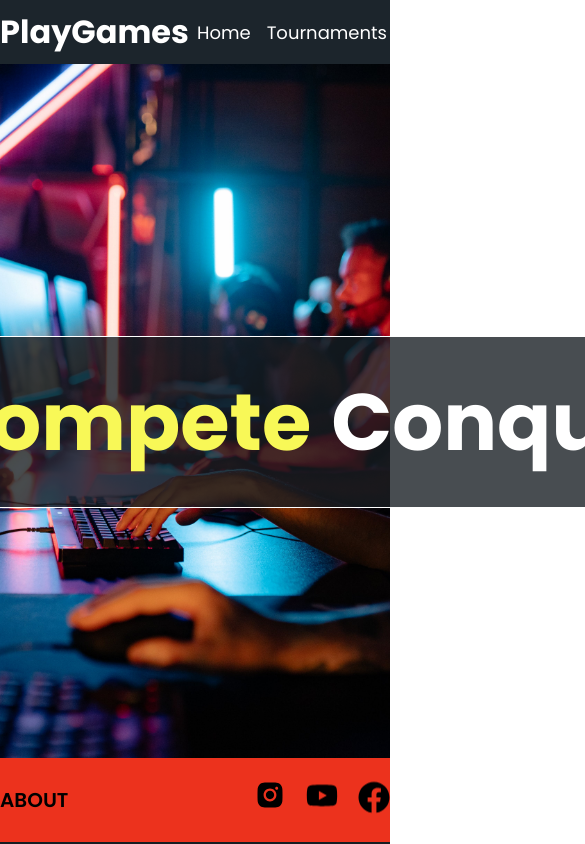
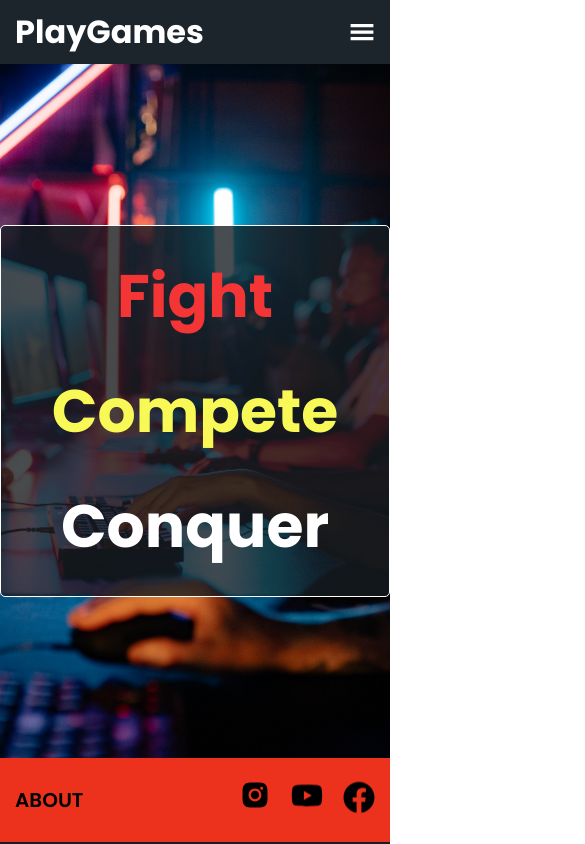
Before and after one commit to rotgenix/PlayGames-PlayerFrontEnd, a React (Vite) app: page / in a window 390 px wide. Shown: the top 844 px of the page, 585 px wide, since content can reach past the window. Built offline with nearby package versions, Linux system fonts and the light colour scheme; no server answers.

Commit message:
First Commit of source code

```diff
--- a/index.html
+++ b/index.html
@@ -5,7 +5,7 @@
   <meta charset="UTF-8" />
   <link rel="icon" type="image/svg+xml" href="/vite.svg" />
   <meta name="viewport" content="width=device-width, initial-scale=1.0" />
-  <title>LoadOut.in</title>
+  <title>PlayGames</title>
 </head>
 
 <body>
--- a/src/Components/Navbar.jsx
+++ b/src/Components/Navbar.jsx
@@ -7,8 +7,24 @@ import '../Styles/navbar.css'
 import { Context } from '../main'
 import axios from 'axios'
 import { server } from '../App'
+import { GiHamburgerMenu } from "react-icons/gi";
+import { useState } from 'react'
+
+import { ImCross } from "react-icons/im";
 
 const Navbar = () => {
+
+    const navInitial = {
+        left: '0',
+        top: '-400px'
+    }
+    const navFinal = {
+        left: '0',
+        top: '60px'
+    }
+
+    const [verticalNav, setVerticalNav] = useState(false);
+
 
     const Navigate = useNavigate();
 
@@ -21,6 +37,7 @@ const Navbar = () => {
 
 
     const logOutHandler = async () => {
+        setVerticalNav(!verticalNav)
         const { data } = await axios.get(`${server}/playerLogout`, {
             withCredentials: true,
         });
@@ -34,6 +51,7 @@ const Navbar = () => {
         else {
             alert(data.message);
             setIsPlayerLoggedIn(true);
+
             // console.log(isPlayerLoggedIn)
         }
     }
@@ -74,36 +92,67 @@ const Navbar = () => {
 
 
                     <div className="right">
-                        <ul>
+                        <ul
+                            style={verticalNav ? navFinal : navInitial}
+                        >
                             <li>
-                                <Link to={'/'}> <button>Home</button> </Link>
+                                <Link to={'/'}> <button
+                                    onClick={() => {
+                                        setVerticalNav(!verticalNav)
+                                    }}
+                                >Home</button> </Link>
                             </li>
 
                             <li>
-                                <Link to={'/tournaments'}> <button>Tournaments</button> </Link>
+                                <Link to={'/tournaments'}>
+                                    <button
+                                        onClick={() => {
+                                            setVerticalNav(!verticalNav)
+                                        }}
+                                    >Tournaments</button> </Link>
                             </li>
 
                             <li>
                                 {
 
-                                    isPlayerLoggedIn ? <Link to={`/myprofile/${playerID}`}> <button>MyProfile</button> </Link>
+                                    isPlayerLoggedIn ? <Link to={`/myprofile/${playerID}`}> <button
+                                        onClick={() => {
+                                            setVerticalNav(!verticalNav)
+                                        }}
+                                    >MyProfile</button> </Link>
                                         :
-                                        <Link to={'/join'}> <button>Join</button> </Link>
+                                        <Link to={'/join'}>
+                                            <button onClick={() => {
+                                                setVerticalNav(!verticalNav)
+                                            }}
+                                            >Join</button> </Link>
                                 }
                             </li>
 
                             <li>
 
                                 {
-                                    isPlayerLoggedIn ? <button className='log-out-btn' onClick={logOutHandler}>Logout</button>
+                                    isPlayerLoggedIn ? <button className='log-out-btn' onClick={logOutHandler} >Logout</button>
                                         :
                                         <Link to={'/login'}>
-                                            <button>Login</button>
+                                            <button onClick={() => {
+                                                setVerticalNav(!verticalNav)
+                                            }}>Login</button>
                                         </Link>
                                 }
                             </li>
 
                         </ul>
+                        <button
+                            onClick={() => {
+                                setVerticalNav(!verticalNav);
+                            }}
+                            className='hamburger'
+                        >
+                            {
+                                verticalNav ? <ImCross /> : <GiHamburgerMenu />
+                            }
+                        </button>
                     </div>
                 </div>
             </nav>
--- a/src/Pages/CreateTournament.jsx
+++ b/src/Pages/CreateTournament.jsx
@@ -1,12 +1,12 @@
 import axios from 'axios';
 import React, { useState } from 'react'
 import { useNavigate } from 'react-router-dom';
-import { server } from '../App';
+
 
 const CreateTournament = () => {
 
     const Navigate = useNavigate();
-
+    const server = '';
     const [tournamentName, setTournamentName] = useState('');
     const [prizePool, setPrizePool] = useState(0);
     const [tournamentDate, setTournamentDate] = useState(new Date());
@@ -19,7 +19,7 @@ const CreateTournament = () => {
 
         console.log('sending ', tournamentName, prizePool, tournamentDate, tournamentTime, gameName);
 
-        const { data } = await axios.post(`${server}/createTournament`, {
+        const { data } = await axios.post(`https://playgames-fz1x.onrender.com/tournament/createTournament`, {
             tournamentName,
             prizePool,
             tournamentDate,
--- a/src/Pages/PlayerRegistration.jsx
+++ b/src/Pages/PlayerRegistration.jsx
@@ -7,7 +7,6 @@ import { server } from '../App';
 import { Context } from '../main';
 
 import '../Styles/PlayerRegister.css'
-
 
 import registerBackground from '../assets/register-background.jpg'
 import Loader from '../Components/Loader';
--- a/src/Styles/App.css
+++ b/src/Styles/App.css
@@ -1,7 +1,4 @@
 @import url('https://fonts.googleapis.com/css2?family=Poppins:ital,wght@0,100;0,200;0,300;0,400;0,500;0,600;0,700;0,800;1,100;1,200;1,300;1,400;1,500;1,600;1,700;1,800&display=swap');
-
-
-
 
 * {
     margin: 0;
@@ -12,3 +9,96 @@
 body {
     font-family: 'Poppins', sans-serif;
 }
+
+
+
+/* /responsive */
+
+@media screen and (max-width: 1100px) {
+    .background-text-container {
+        border-radius: 5px;
+    }
+
+    .background-text-container h1 {
+
+        display: flex;
+        flex-direction: column;
+        justify-content: center;
+        align-items: center;
+        gap: 25px;
+    }
+}
+
+@media screen and (max-width: 700px) {
+    .nav-container {
+        position: relative;
+    }
+
+    .hamburger {
+        /* display: block; */
+        font-size: 26px;
+        display: flex;
+        color: white;
+        background-color: transparent;
+        border: none;
+    }
+
+    .hamburger:hover {
+        cursor: pointer;
+    }
+
+    .right ul {
+        /* display: none; */
+        flex-direction: column;
+        justify-content: center;
+        gap: 20px;
+        font-size: 28px;
+        position: absolute;
+        top: -400px;
+        left: 0;
+        background-color: #1c252c;
+        width: 100%;
+        height: 300px;
+        transition: all ease 0.3s;
+    }
+
+    .right ul li {
+        display: flex;
+        justify-content: center;
+        align-items: center;
+        padding: 5px;
+        padding-bottom: 8px;
+    }
+
+    .right ul li:hover {
+        background-color: rgb(21, 21, 21);
+        border-radius: 3px;
+        /* padding: 5px; */
+    }
+
+    .right ul li a button {
+        font-size: 22px;
+    }
+}
+
+
+@media screen and (max-width: 550px) {
+    .background-text-container {
+        width: 100%;
+        /* margin-left: 15px;
+        margin-right: 15px; */
+        border-left: 0px solid white;
+        /* border-right: none; */
+        /* border: none; */
+        background-color: blue;
+    }
+
+    .background-text-container h1 span {
+        font-size: 60px;
+    }
+
+    .player-register-container h3 {
+        text-align: center;
+    }
+
+}
--- a/src/Styles/Home.css
+++ b/src/Styles/Home.css
@@ -1,5 +1,9 @@
-.hero-section {
+.home-section {
     position: relative;
+}
+
+.home-section-container {
+    width: 100%;
 }
 
 .background-image-container {
@@ -17,11 +21,14 @@
     left: 50%;
     transform: translate(-50%, -50%);
     background-color: #161d22c8;
+
     padding: 25px;
     border: 1px solid white;
 }
 
 .background-text-container h1 {
+    display: flex;
+    /* flex-wrap: wrap; */
     font-size: 80px;
 }
 
@@ -52,6 +59,7 @@
     display: flex;
     justify-content: space-between;
     align-items: center;
+    padding-inline: 15px;
 }
 
 .about-link {
--- a/src/Styles/Navbar.css
+++ b/src/Styles/Navbar.css
@@ -14,8 +14,7 @@
     justify-content: space-between;
     align-items: center;
     color: white;
-
-
+    padding-inline: 15px;
 }
 
 .nav-container a {
@@ -60,3 +59,7 @@
 .log-out-btn:hover {
     cursor: pointer;
 }
+
+.hamburger {
+    display: none;
+}
```
Also changed, not shown: src/Pages/Home.jsx (+0 -13 lines), 1 other file (tests, documents, lock files or other folders).
